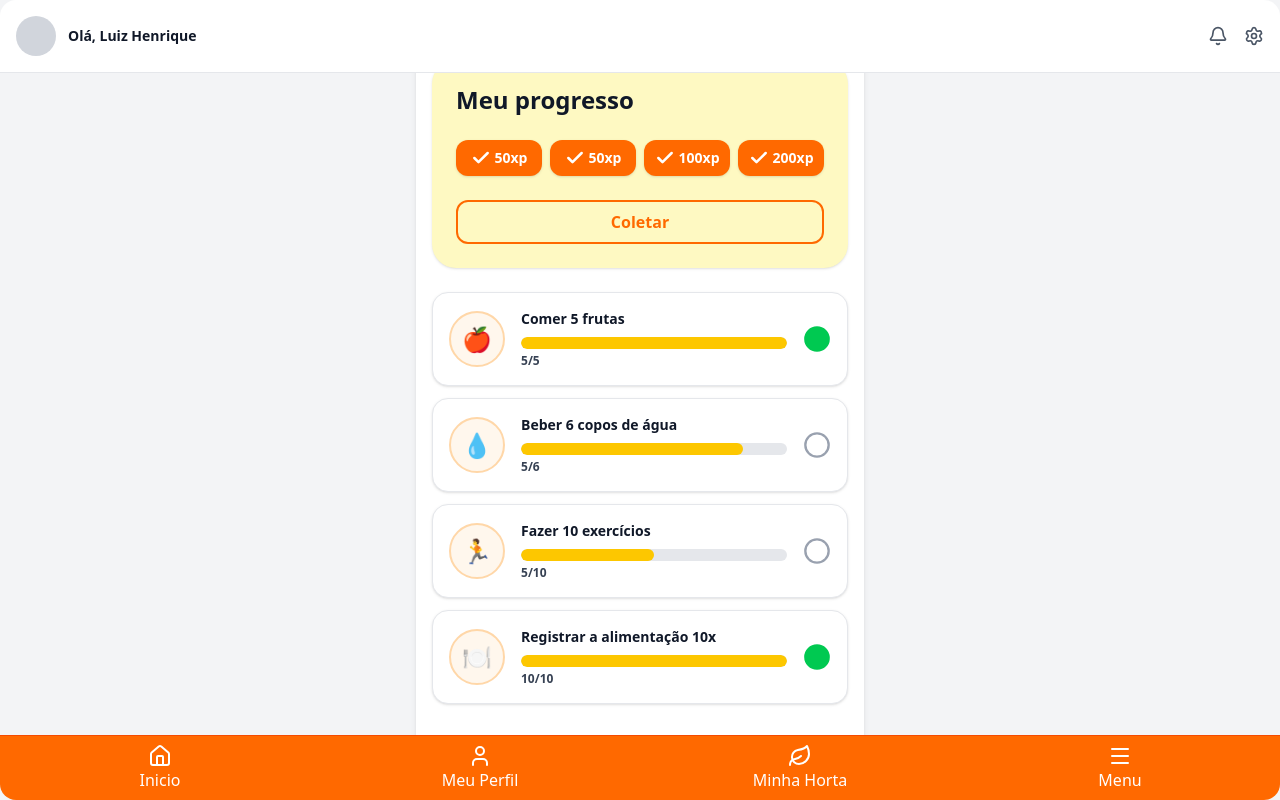
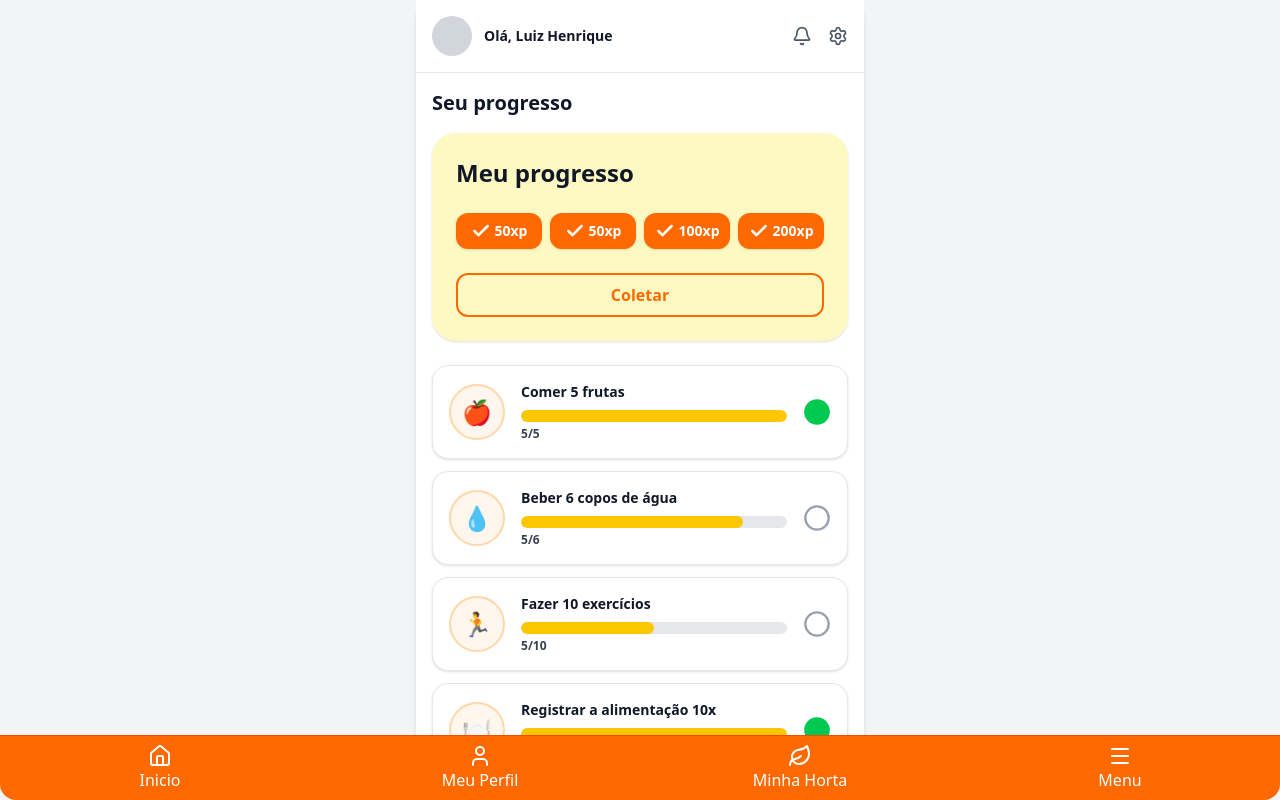
Before and after one commit to estartandodevs-course/Nutra-Frontend-TCC-2025, a React (Vite) app: page /progress in a window 1280 px wide. Built offline with nearby package versions, Linux system fonts and the light colour scheme.

Commit message:
fix(component): fix Header component

```diff
--- a/src/components/dashboard/Header.tsx
+++ b/src/components/dashboard/Header.tsx
@@ -2,19 +2,18 @@ import { Bell, Settings } from "lucide-react";
 
 export default function Header() {
   return (
-    <div className="absolute top-0 left-0 w-full bg-white border-b border-gray-200 px-4 py-4 z-20 rounded-t-2xl">
+    <header className="sticky top-0 left-0 w-full bg-white border-b border-gray-200 px-4 py-4 z-10">
       <div className="flex items-center justify-between">
         <div className="flex items-center gap-3">
           <div className="w-10 h-10 rounded-full bg-gray-300"></div>
-          <div className="flex-1">
-            <p className="text-sm font-semibold text-gray-900">Olá, Luiz Henrique</p>
-          </div>
+          <p className="text-sm font-semibold text-gray-900">Olá, Luiz Henrique</p>
         </div>
+
         <div className="flex items-center gap-4">
           <Bell size={20} className="text-gray-600" />
           <Settings size={20} className="text-gray-600" />
         </div>
       </div>
-    </div>
+    </header>
   );
 }
```
